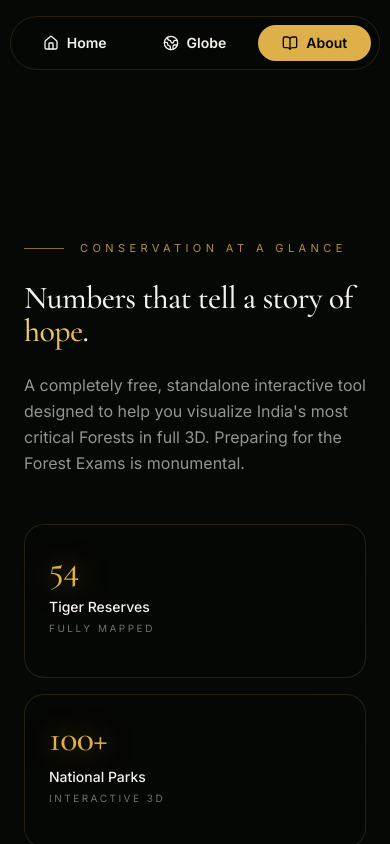
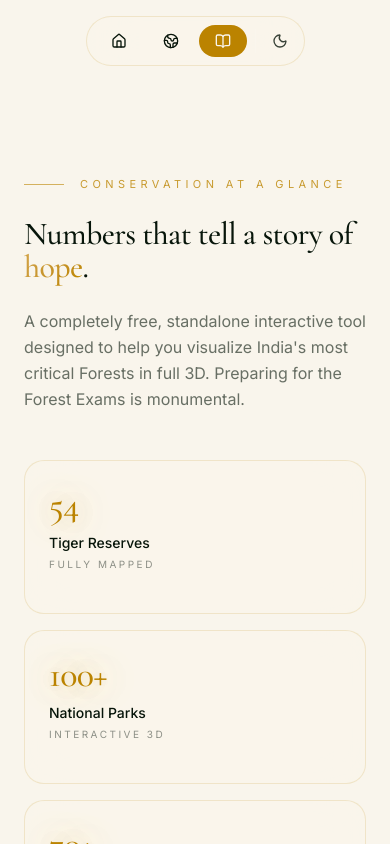
Before and after one commit to g4mt2fch8w-code/geo-globe, a React (Vite) app: page /about in a window 390 px wide. Shown: the top 844 px of the page. Built offline with nearby package versions, Linux system fonts and the light colour scheme; a web font is replaced by a local one.

Commit message:
added dark mode and mobile fix

```diff
--- a/src/App.tsx
+++ b/src/App.tsx
@@ -42,7 +42,7 @@ const GlobeApp = () => {
   };
 
   return (
-    <div className="relative w-full h-[90vh] overflow-hidden bg-ink">
+    <div className="relative w-full h-[100dvh] overflow-hidden bg-ink">
       <GlobeViewer
         onEntityClick={handleEntityClick}
         onGlobeClick={handleGlobeClick}
@@ -51,7 +51,7 @@ const GlobeApp = () => {
         flyTo={flyTo}
       />
 
-      <div className="pt-24 pointer-events-none">
+      <div className="absolute inset-0 pointer-events-none z-10">
         <ControlsUI
           rulerMode={rulerMode}
           setRulerMode={(val) => {
@@ -74,18 +74,22 @@ const GlobeApp = () => {
   );
 };
 
+import { ThemeProvider } from './components/ThemeProvider';
+
 export default function App() {
   return (
-    <div className="flex flex-col min-h-screen bg-ink font-body text-fog">
+    <ThemeProvider>
+      <div className="min-h-screen bg-ink text-fog overflow-x-hidden">
         <Navbar />
-      <div className="flex-grow pt-16">
+        <main>
           <Routes>
             <Route path="/" element={<Home />} />
             <Route path="/globe" element={<GlobeApp />} />
             <Route path="/about" element={<About />} />
           </Routes>
-      </div>
+        </main>
         <Footer />
       </div>
+    </ThemeProvider>
   );
 }
--- a/src/components/ControlsUI.tsx
+++ b/src/components/ControlsUI.tsx
@@ -80,10 +80,10 @@ export const ControlsUI: React.FC<ControlsUIProps> = ({
 
   return (
     <>
-      <div className="absolute top-28 left-6 pointer-events-auto flex flex-col gap-4 z-40 font-body">
+      <div className="absolute top-20 left-4 right-4 md:top-28 md:left-6 md:right-auto pointer-events-auto flex flex-col gap-4 z-40 font-body">
 
-        <div className="relative">
-          <div className="relative glass-card rounded-full flex items-center px-4 py-2 border border-white/10 shadow-emerald w-80">
+        <div className="relative w-full">
+          <div className="relative glass-card rounded-full flex items-center px-4 py-2 border border-white/10 shadow-emerald w-full md:w-80">
             <Search className="w-4 h-4 text-gold mr-3" />
             <input
               type="text"
@@ -95,7 +95,7 @@ export const ControlsUI: React.FC<ControlsUIProps> = ({
           </div>
 
           {results.length > 0 && (
-            <div className="absolute top-full left-0 mt-2 w-full glass-card rounded-2xl border border-white/10 overflow-hidden shadow-emerald">
+            <div className="absolute top-full left-0 mt-2 w-full glass-card rounded-2xl border border-white/10 overflow-hidden shadow-emerald max-h-64 overflow-y-auto">
               {results.map(r => (
                 <button
                   key={r.id}
@@ -111,27 +111,27 @@ export const ControlsUI: React.FC<ControlsUIProps> = ({
         </div>
       </div>
 
-      <div className="absolute top-28 right-6 pointer-events-auto flex flex-col items-end gap-4 z-40 font-body">
-        <div className="flex gap-4">
+      <div className="absolute bottom-8 left-4 right-4 md:bottom-auto md:top-28 md:right-6 md:left-auto pointer-events-auto flex flex-col md:items-end gap-4 z-30 font-body">
+        <div className="flex gap-2 sm:gap-4 w-full md:w-auto">
           <button
             onClick={() => setRulerMode(!rulerMode)}
-            className={`flex items-center gap-2 px-6 py-3 rounded-full text-sm font-bold transition-all ${
-              rulerMode ? 'bg-gold text-ink shadow-glow' : 'glass-card text-fog border border-white/10 hover:border-gold/30 hover:text-white'
+            className={`flex-1 md:flex-none flex items-center justify-center gap-2 px-4 md:px-6 py-3 rounded-full text-xs sm:text-sm font-bold transition-all border backdrop-blur-md ${
+              rulerMode ? 'border-gold text-gold bg-gold/10 shadow-[0_0_15px_rgba(255,215,0,0.2)]' : 'bg-transparent text-fog/90 border-white/20 hover:border-gold/50 hover:text-white'
             }`}
           >
-            📏 {rulerMode ? 'Cancel Measure' : 'Measure Displacement'}
+            📏 {rulerMode ? 'Cancel' : 'Measure Displacement'}
           </button>
 
           <button
             onClick={() => setIsAutoRotate(!isAutoRotate)}
-            className={`flex items-center gap-2 px-6 py-3 rounded-full text-sm font-bold transition-all glass-card text-fog border border-white/10 hover:border-gold/30 hover:text-white`}
+            className={`flex-1 md:flex-none flex items-center justify-center gap-2 px-4 md:px-6 py-3 rounded-full text-xs sm:text-sm font-bold transition-all bg-transparent backdrop-blur-md text-fog/90 border border-white/20 hover:border-gold/50 hover:text-white`}
           >
             {isAutoRotate ? '⏸ Pause Earth' : '▶ Resume Earth'}
           </button>
         </div>
 
         {rulerMode && (
-          <div className="glass-card p-4 rounded-2xl border border-gold/30 mt-2 w-80 shadow-emerald text-left">
+          <div className="bg-ink/40 backdrop-blur-md w-full md:w-80 p-4 rounded-2xl border border-gold/30 mt-2 shadow-emerald text-left">
             <h4 className="text-xs font-display uppercase tracking-widest text-gold mb-2">Displacement Data</h4>
             {rulerPoints.length === 0 && <p className="text-xs text-fog/60 leading-relaxed">Search for a reserve or click on the globe for <strong>Point A</strong></p>}
             {rulerPoints.length === 1 && <p className="text-xs text-fog/60 leading-relaxed">Search for a reserve or click on the globe for <strong>Point B</strong></p>}
--- a/src/components/GlobeViewer.tsx
+++ b/src/components/GlobeViewer.tsx
@@ -157,6 +157,13 @@ export const GlobeViewer: React.FC<GlobeViewerProps> = ({
             bumpImageUrl="//unpkg.com/three-globe/example/img/earth-topology.png"
             backgroundImageUrl="//unpkg.com/three-globe/example/img/night-sky.png"
 
+            onGlobeReady={() => {
+              if (globeRef.current) {
+                // Auto zoom out initially so users can see the stars and universe
+                globeRef.current.pointOfView({ altitude: 3.5 }, 2000);
+              }
+            }}
+
             onGlobeClick={({ lat, lng }) => onGlobeClick(lat, lng)}
 
             pathsData={pathsData}
@@ -217,7 +224,7 @@ export const GlobeViewer: React.FC<GlobeViewerProps> = ({
       </div>
 
       <div className="absolute bottom-8 left-8 p-6 glass-card rounded-2xl pointer-events-none z-10 hidden md:block">
-        <h3 className="text-sm font-display uppercase tracking-widest text-gold mb-4">UPSC IFoS Legend</h3>
+        <h3 className="text-sm font-display uppercase tracking-widest text-gold mb-4">Legend</h3>
         <ul className="space-y-3">
           <li className="flex items-center gap-3 text-sm text-fog/80">
             <span>🐅</span> Tiger Reserves
--- a/src/components/Navbar.tsx
+++ b/src/components/Navbar.tsx
@@ -1,41 +1,57 @@
 import { Link, useLocation } from 'react-router-dom';
-import { BookOpen, Globe2, Home } from 'lucide-react';
+import { BookOpen, Globe2, Home, Sun, Moon } from 'lucide-react';
+import { useTheme } from './ThemeProvider';
 
-export const Navbar = () => {
+export function Navbar() {
   const location = useLocation();
+  const { theme, toggleTheme } = useTheme();
 
   return (
     <nav className="fixed top-0 left-0 right-0 z-50 p-4 pt-safe pointer-events-none">
       <div className="max-w-5xl mx-auto flex items-center justify-center">
 
-        <div className="pointer-events-auto flex items-center gap-2 glass-card px-2 py-2 rounded-full border border-white/10 shadow-emerald">
+        <div className="pointer-events-auto flex items-center gap-1 sm:gap-2 glass-card px-2 py-2 rounded-full border border-white/10 shadow-emerald">
           <Link
             to="/"
-            className={`px-6 py-2 rounded-full text-sm font-semibold flex items-center gap-2 transition-colors ${
+            className={`px-4 sm:px-6 py-2 rounded-full text-xs sm:text-sm font-semibold flex items-center gap-2 transition-colors ${
               location.pathname === '/' ? 'bg-gold text-ink shadow-glow' : 'text-fog hover:text-white hover:bg-white/5'
             }`}
           >
             <Home className="w-4 h-4" />
-            Home
+            <span className="hidden sm:inline">Home</span>
           </Link>
           <Link
             to="/globe"
-            className={`px-6 py-2 rounded-full text-sm font-semibold flex items-center gap-2 transition-colors ${
+            className={`px-4 sm:px-6 py-2 rounded-full text-xs sm:text-sm font-semibold flex items-center gap-2 transition-colors ${
               location.pathname === '/globe' ? 'bg-gold text-ink shadow-glow' : 'text-fog hover:text-white hover:bg-white/5'
             }`}
           >
             <Globe2 className="w-4 h-4" />
-            Globe
+            <span className="hidden sm:inline">Globe</span>
           </Link>
           <Link
             to="/about"
-            className={`px-6 py-2 rounded-full text-sm font-semibold flex items-center gap-2 transition-colors ${
+            className={`px-4 sm:px-6 py-2 rounded-full text-xs sm:text-sm font-semibold flex items-center gap-2 transition-colors ${
               location.pathname === '/about' ? 'bg-gold text-ink shadow-glow' : 'text-fog hover:text-white hover:bg-white/5'
             }`}
           >
             <BookOpen className="w-4 h-4" />
-            About
+            <span className="hidden sm:inline">About</span>
           </Link>
+
+          <div className="w-px h-6 bg-white/10 mx-1 sm:mx-2" />
+
+          <button
+            onClick={toggleTheme}
+            className="w-8 h-8 sm:w-9 sm:h-9 rounded-full flex items-center justify-center text-fog/80 hover:text-gold hover:bg-white/5 transition-all hover:scale-105 active:scale-95"
+            aria-label="Toggle theme"
+          >
+            {theme === 'dark' ? (
+              <Sun className="w-4 h-4" />
+            ) : (
+              <Moon className="w-4 h-4" />
+            )}
+          </button>
         </div>
 
       </div>
--- /dev/null
+++ b/src/components/ThemeProvider.tsx
@@ -0,0 +1,47 @@
+import React, { createContext, useContext, useEffect, useState } from 'react';
+
+type Theme = 'dark' | 'light';
+
+interface ThemeContextType {
+  theme: Theme;
+  toggleTheme: () => void;
+}
+
+const ThemeContext = createContext<ThemeContextType | undefined>(undefined);
+
+export function ThemeProvider({ children }: { children: React.ReactNode }) {
+  const [theme, setTheme] = useState<Theme>(() => {
+    // Check local storage or system preference
+    if (typeof window !== 'undefined') {
+      const stored = localStorage.getItem('theme') as Theme;
+      if (stored) return stored;
+      if (window.matchMedia('(prefers-color-scheme: light)').matches) return 'light';
+    }
+    return 'dark'; // Default to dark mode
+  });
+
+  useEffect(() => {
+    const root = window.document.documentElement;
+    root.classList.remove('light', 'dark');
+    root.classList.add(theme);
+    localStorage.setItem('theme', theme);
+  }, [theme]);
+
+  const toggleTheme = () => {
+    setTheme(prev => prev === 'dark' ? 'light' : 'dark');
+  };
+
+  return (
+    <ThemeContext.Provider value={{ theme, toggleTheme }}>
+      {children}
+    </ThemeContext.Provider>
+  );
+}
+
+export function useTheme() {
+  const context = useContext(ThemeContext);
+  if (context === undefined) {
+    throw new Error('useTheme must be used within a ThemeProvider');
+  }
+  return context;
+}
```
Lines whose indentation alone changed are shown as unchanged.
